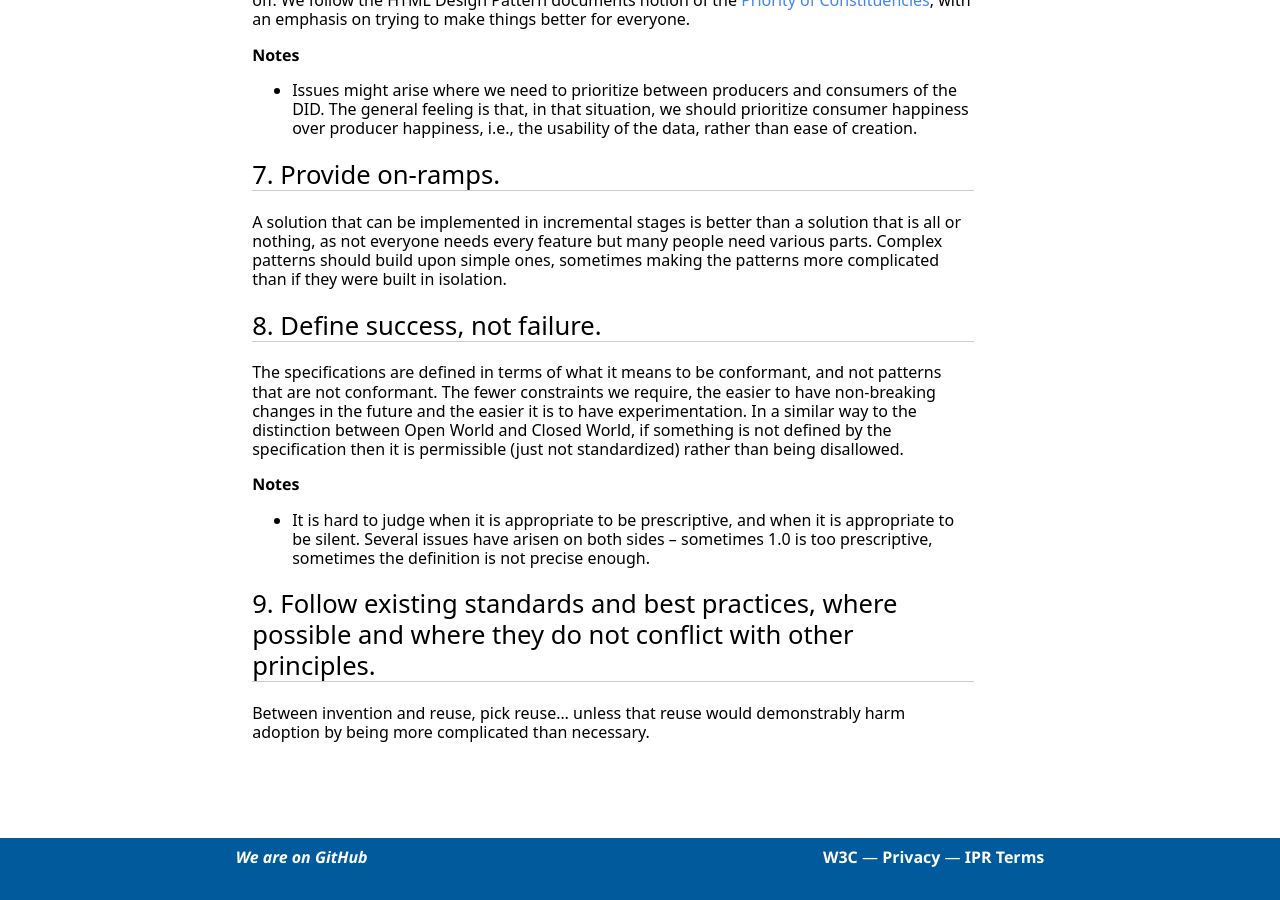
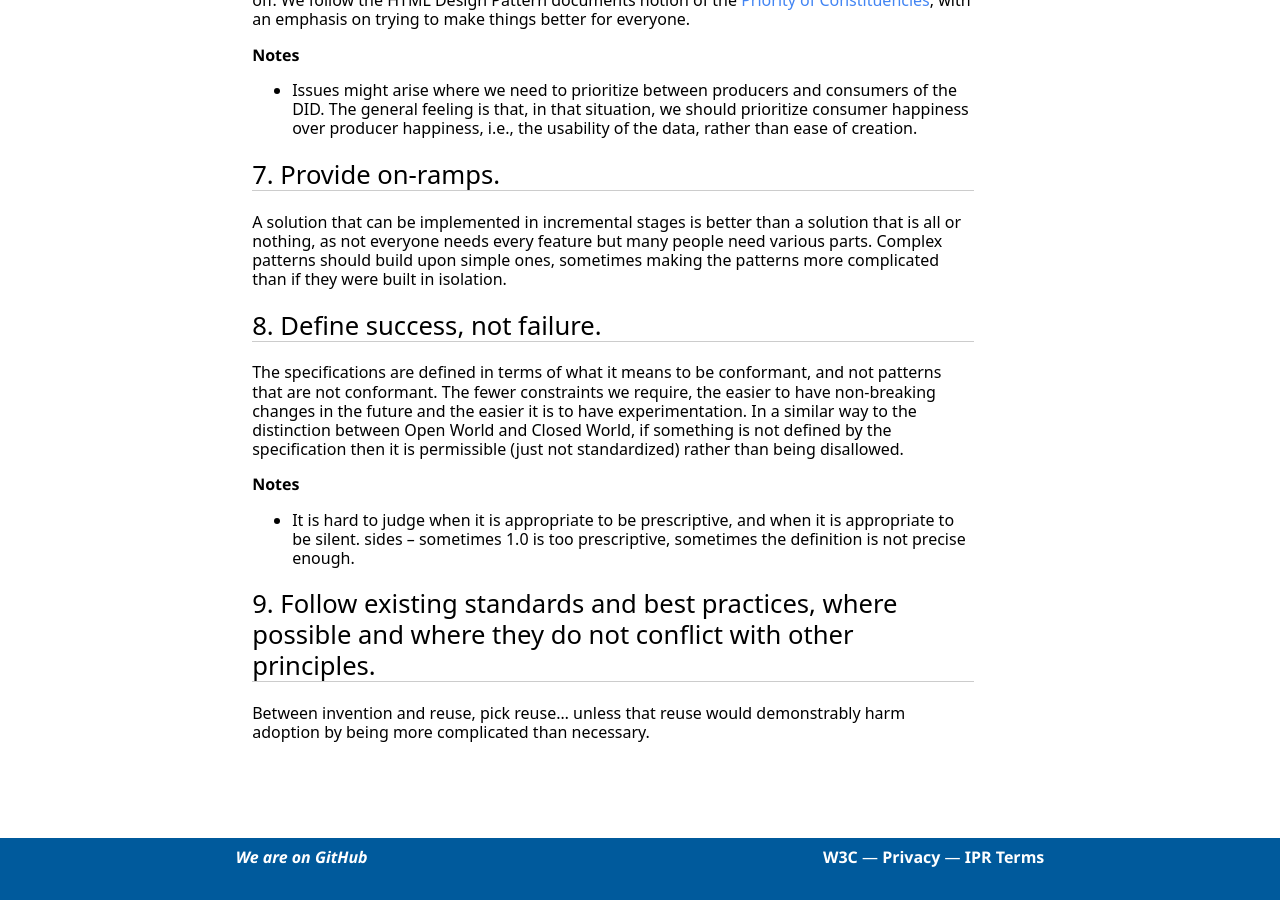
Before and after one commit to w3c/did-wg, a Jekyll site: the page built from WorkMode/guiding_principles.md, in a window 1280 px wide and 900 px high, scrolled down 2011 px. Built offline with Jekyll 4.4.1, drawn with Linux system fonts in a browser that asks for light colours; some web fonts are replaced; our own code applies the rules of GitHub Pages for plain Markdown files.

Commit message:
Update WorkMode/guiding_principles.md

```diff
--- a/WorkMode/guiding_principles.md
+++ b/WorkMode/guiding_principles.md
@@ -124,7 +124,7 @@ then it is permissible (just not standardized) rather than being disallowed.
 **Notes**
 
 * It is hard to judge when it is appropriate to be prescriptive, and when
-    it is appropriate to be silent. Several issues have arisen on both
+    it is appropriate to be silent.
     sides -- sometimes 1.0 is too prescriptive, sometimes the definition is
     not precise enough.
 
```
